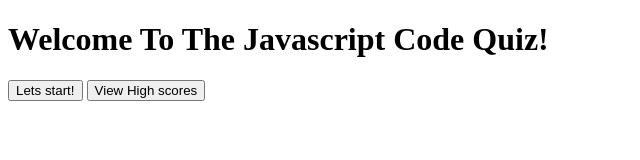
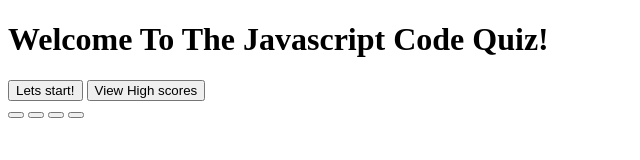
Before and after one commit to NKC27/The-Javascript-Code-Quiz, a plain HTML site: page index.html in a window 1280 px wide. Shown: the full height of the page, 0-640 px from the left. Drawn offline with Linux system fonts and the light colour scheme.

Commit message:
div set for timer, questions & answer buttons

```diff
--- a/index.html
+++ b/index.html
@@ -19,6 +19,19 @@
             <button id="highscore">View High scores</button>
         </div>
         <!-- Quiz code -->
+        <div id="quizPage">
+            <!-- Timer countdown -->
+            <div id="timer">
+                <!-- Questions -->
+                <div id="questions">
+                    <!-- Buttons to select answers -->
+                    <button id="opt1"></button>
+                    <button id="opt2"></button>
+                    <button id="opt3"></button>
+                    <button id="opt4"></button>
+                </div>
+            </div>
+        </div>
     </div>
 
     <script src="./script.js"></script>
```
